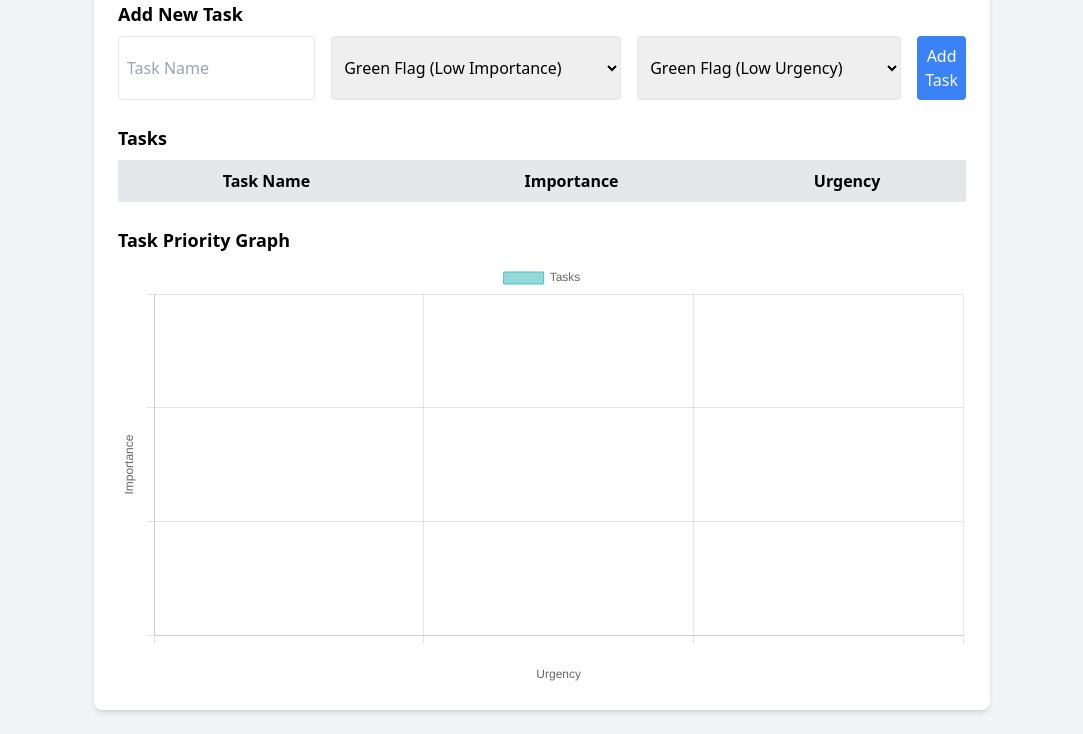
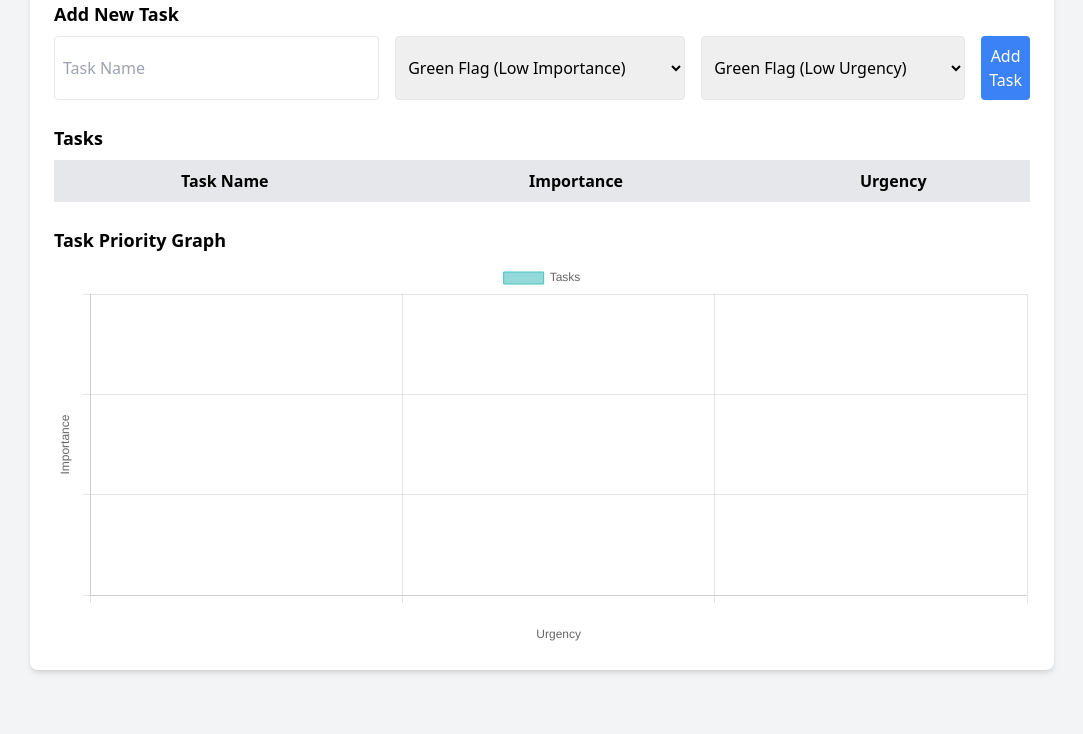
Before and after one commit to G-SCRAP/G-SCRAP.github.io, a plain HTML site: page index.html in a window 1280 px wide. Shown: the part 96-830 px from the top of the page, without its empty margins (98-1181 px from the left). After the commit the page ends 800 px from the top, so only its background shows below. Drawn offline with nearby package versions, Linux system fonts and the light colour scheme.

Commit message:
Update index.html

```diff
--- a/index.html
+++ b/index.html
@@ -7,38 +7,38 @@
     <script src="https://cdn.tailwindcss.com"></script>
     <script src="https://cdn.jsdelivr.net/npm/chart.js"></script>
 </head>
-<body class="bg-gray-100 p-6">
-    <div class="max-w-4xl mx-auto bg-white p-6 rounded-lg shadow-md">
-        <h1 class="text-2xl font-bold mb-4 text-center">Task Priority Organizer</h1>
+<body class="bg-gray-100 p-4 sm:p-6 min-h-screen">
+    <div class="max-w-5xl mx-auto bg-white p-4 sm:p-6 rounded-lg shadow-md">
+        <h1 class="text-xl sm:text-2xl font-bold mb-4 text-center">Task Priority Organizer</h1>
 
         <!-- Task Input Form -->
         <div class="mb-6">
-            <h2 class="text-lg font-semibold mb-2">Add New Task</h2>
-            <div class="flex space-x-4">
+            <h2 class="text-base sm:text-lg font-semibold mb-2">Add New Task</h2>
+            <div class="flex flex-col sm:flex-row sm:space-x-4 space-y-2 sm:space-y-0">
                 <input id="taskName" type="text" placeholder="Task Name" class="border p-2 rounded w-full">
-                <select id="importance" class="border p-2 rounded">
+                <select id="importance" class="border p-2 rounded w-full sm:w-auto">
                     <option value="1">Green Flag (Low Importance)</option>
                     <option value="2">Yellow Flag (Medium Importance)</option>
                     <option value="3">Red Flag (High Importance)</option>
                 </select>
-                <select id="urgency" class="border p-2 rounded">
+                <select id="urgency" class="border p-2 rounded w-full sm:w-auto">
                     <option value="1">Green Flag (Low Urgency)</option>
                     <option value="2">Yellow Flag (Medium Urgency)</option>
                     <option value="3">Red Flag (High Urgency)</option>
                 </select>
-                <button onclick="addTask()" class="bg-blue-500 text-white p-2 rounded hover:bg-blue-600">Add Task</button>
+                <button onclick="addTask()" class="bg-blue-500 text-white p-2 rounded hover:bg-blue-600 w-full sm:w-auto">Add Task</button>
             </div>
         </div>
 
         <!-- Task Table -->
-        <div class="mb-6">
-            <h2 class="text-lg font-semibold mb-2">Tasks</h2>
-            <table class="w-full border-collapse border">
+        <div class="mb-6 overflow-x-auto">
+            <h2 class="text-base sm:text-lg font-semibold mb-2">Tasks</h2>
+            <table class="w-full border-collapse border min-w-[300px]">
                 <thead>
                     <tr class="bg-gray-200">
-                        <th class="border p-2">Task Name</th>
-                        <th class="border p-2">Importance</th>
-                        <th class="border p-2">Urgency</th>
+                        <th class="border p-2 text-sm sm:text-base">Task Name</th>
+                        <th class="border p-2 text-sm sm:text-base">Importance</th>
+                        <th class="border p-2 text-sm sm:text-base">Urgency</th>
                     </tr>
                 </thead>
                 <tbody id="taskTableBody"></tbody>
@@ -47,8 +47,10 @@
 
         <!-- Chart -->
         <div>
-            <h2 class="text-lg font-semibold mb-2">Task Priority Graph</h2>
-            <canvas id="taskChart" class="w-full h-96"></canvas>
+            <h2 class="text-base sm:text-lg font-semibold mb-2">Task Priority Graph</h2>
+            <div class="relative w-full h-64 sm:h-80 lg:h-96">
+                <canvas id="taskChart"></canvas>
+            </div>
         </div>
     </div>
 
@@ -71,6 +73,8 @@
                     }]
                 },
                 options: {
+                    responsive: true,
+                    maintainAspectRatio: false,
                     scales: {
                         x: {
                             title: { display: true, text: 'Urgency' },
@@ -137,9 +141,9 @@
             tasks.forEach(task => {
                 const row = document.createElement('tr');
                 row.innerHTML = `
-                    <td class="border p-2">${task.name}</td>
-                    <td class="border p-2 ${task.importanceLabel.toLowerCase()}">${task.importanceLabel}</td>
-                    <td class="border p-2 ${task.urgencyLabel.toLowerCase()}">${task.urgencyLabel}</td>
+                    <td class="border p-2 text-sm sm:text-base">${task.name}</td>
+                    <td class="border p-2 ${task.importanceLabel.toLowerCase()} text-sm sm:text-base">${task.importanceLabel}</td>
+                    <td class="border p-2 ${task.urgencyLabel.toLowerCase()} text-sm sm:text-base">${task.urgencyLabel}</td>
                 `;
                 tableBody.appendChild(row);
             });
```
